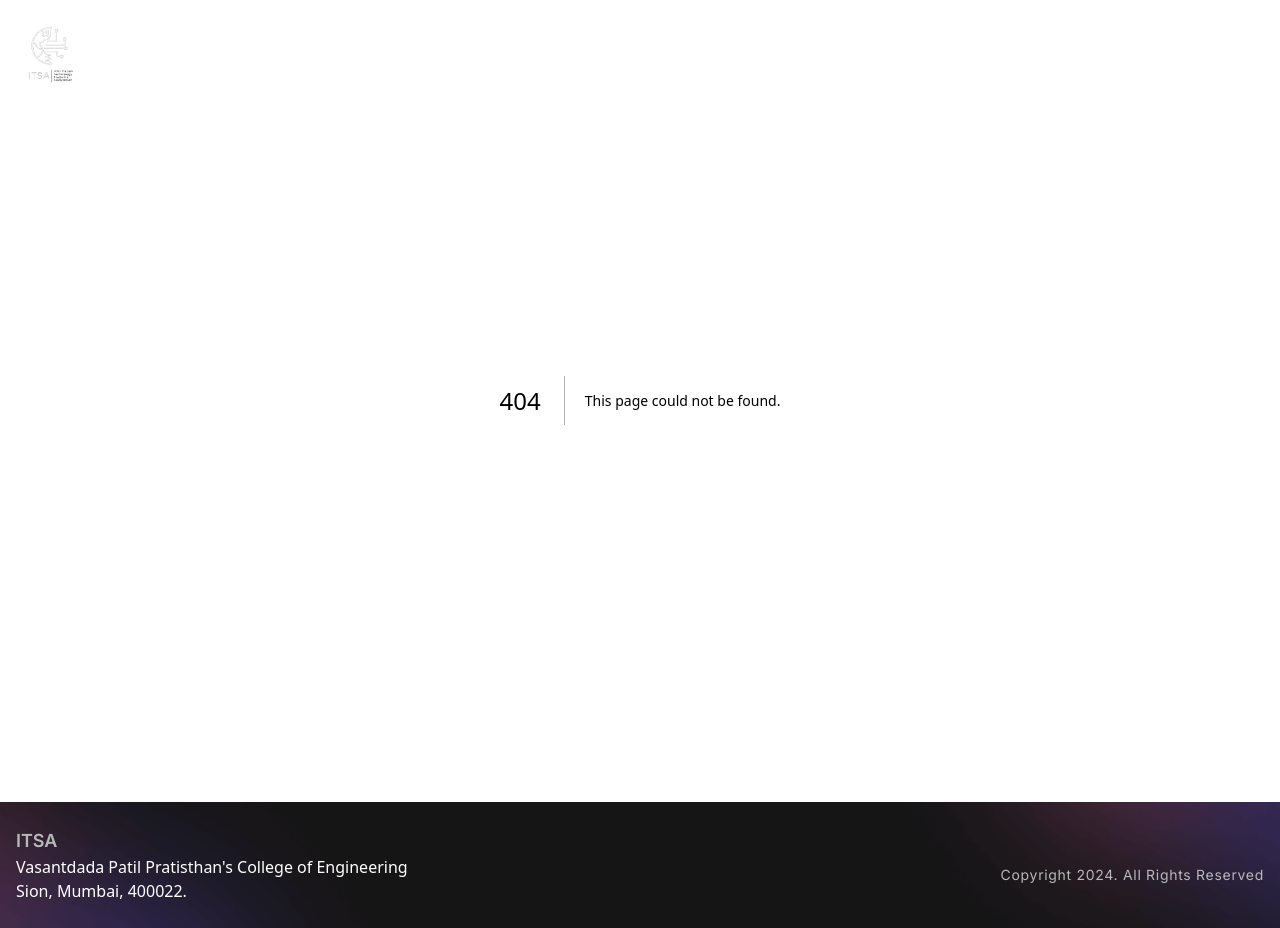
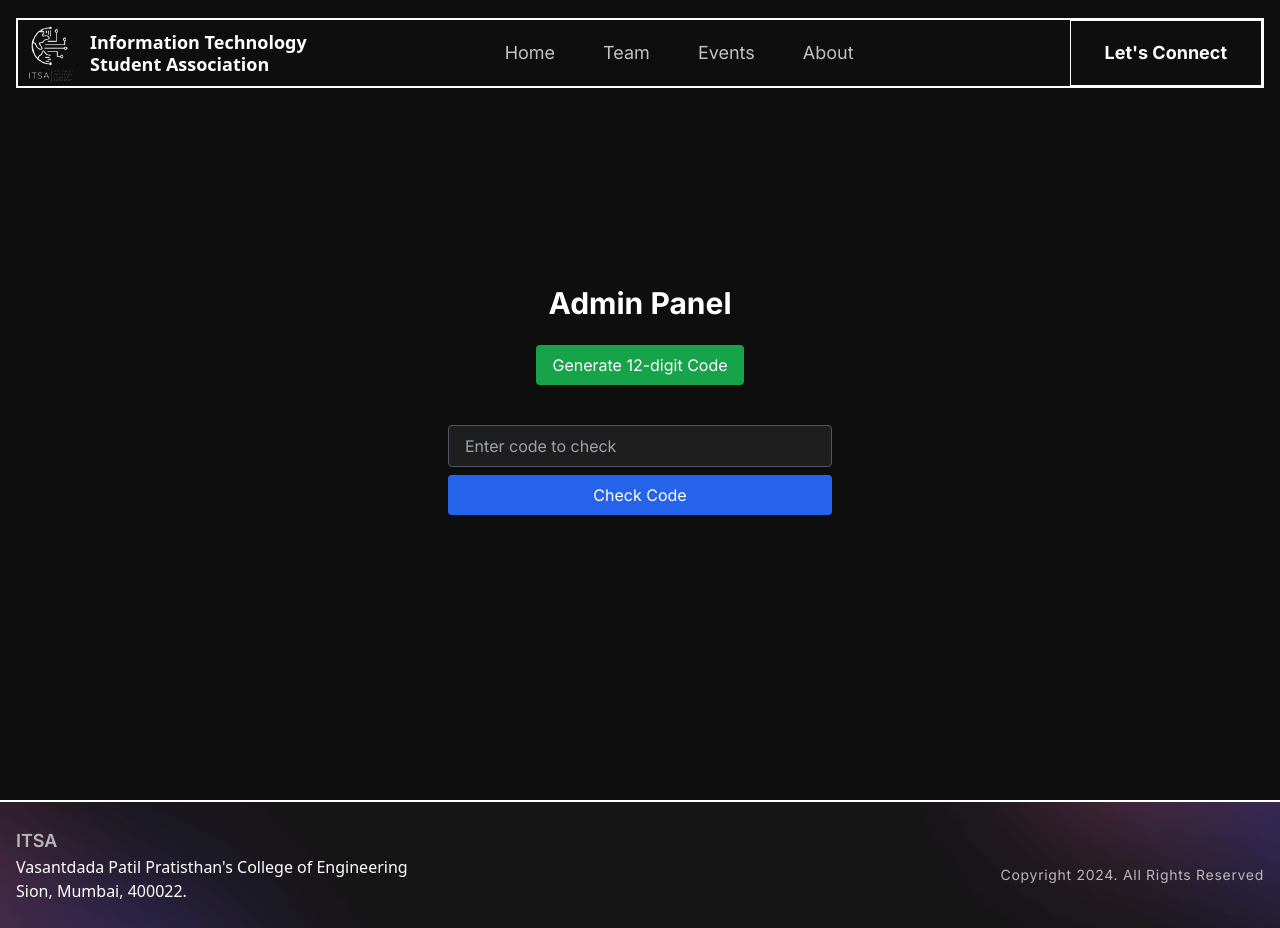
Before and after one commit to Dark-Kernel/itsa-pvppcoe, a Next.js app: page /admin in a window 1280 px wide. Before the commit this address had no page. Built offline with nearby package versions, Linux system fonts and the light colour scheme.

Commit message:
Code generator and checker

```diff
--- a/package.json
+++ b/package.json
@@ -15,6 +15,7 @@
     "animate.css": "^4.1.1",
     "axios": "^1.8.1",
     "lucide-react": "^0.436.0",
+    "mongoose": "^8.16.4",
     "next": "14.2.6",
     "pdfjs-dist": "^3.4.120",
     "react": "^18",
--- /dev/null
+++ b/src/app/admin/page.jsx
@@ -0,0 +1,57 @@
+'use client';
+
+import { useState } from 'react';
+import axios from 'axios';
+
+export default function AdminPage() {
+  const [newCode, setNewCode] = useState('');
+  const [checkValue, setCheckValue] = useState('');
+  const [checkResult, setCheckResult] = useState(null);
+
+  const handleGenerate = async () => {
+    const res = await axios.post('/api/admin/createCode');
+    setNewCode(res.data.code);
+  };
+
+  const handleCheck = async () => {
+    const res = await axios.post('/api/admin/checkCode', { value: checkValue });
+    setCheckResult(res.data.valid ? '✅ Valid Code' : '❌ Invalid Code');
+  };
+
+  return (
+    <div className="min-h-screen flex flex-col items-center justify-center bg-[#0e0e0e] text-white p-6">
+      <h1 className="text-3xl font-bold mb-6">Admin Panel</h1>
+
+      <button
+        onClick={handleGenerate}
+        className="bg-green-600 px-4 py-2 rounded hover:bg-green-500 transition"
+      >
+        Generate 12-digit Code
+      </button>
+
+      {newCode && (
+        <div className="mt-4 text-xl font-mono text-green-400">
+          Generated Code: <span className="underline">{newCode}</span>
+        </div>
+      )}
+
+      <div className="mt-10 w-full max-w-sm">
+        <input
+          value={checkValue}
+          onChange={(e) => setCheckValue(e.target.value)}
+          placeholder="Enter code to check"
+          className="w-full px-4 py-2 rounded bg-[#1e1e1e] border border-gray-600 text-white"
+        />
+        <button
+          onClick={handleCheck}
+          className="mt-2 w-full bg-blue-600 px-4 py-2 rounded hover:bg-blue-500 transition"
+        >
+          Check Code
+        </button>
+        {checkResult && (
+          <p className="mt-2 text-center font-semibold">{checkResult}</p>
+        )}
+      </div>
+    </div>
+  );
+}
--- /dev/null
+++ b/src/app/api/admin/checkCode/route.js
@@ -0,0 +1,16 @@
+// app/api/admin/checkCode/route.js
+import { NextResponse } from 'next/server';
+import connectDB from '@/lib/dbConnect';
+import Code from '@/models/Code';
+
+export async function POST(req) {
+  await connectDB();
+  const { value } = await req.json();
+
+  if (!value) {
+    return NextResponse.json({ valid: false, error: 'Code required' }, { status: 400 });
+  }
+
+  const code = await Code.findOne({ value });
+  return NextResponse.json({ valid: !!code });
+}
--- /dev/null
+++ b/src/app/api/admin/createCode/route.js
@@ -0,0 +1,24 @@
+// app/api/admin/createCode/route.js
+import { NextResponse } from 'next/server';
+import connectDB from '@/lib/dbConnect';
+import Code from '@/models/Code';
+
+function generateRandomCode(length = 12) {
+  const chars = 'ABCDEFGHIJKLMNOPQRSTUVWXYZabcdefghijklmnopqrstuvwxyz0123456789';
+  return Array.from({ length }, () => chars[Math.floor(Math.random() * chars.length)]).join('');
+}
+
+export async function POST() {
+  await connectDB();
+  const value = generateRandomCode();
+
+  try {
+    const existing = await Code.findOne({ value });
+    if (existing) return NextResponse.json({ error: "Code already exists" }, { status: 409 });
+
+    const saved = await Code.create({ value });
+    return NextResponse.json({ success: true, code: saved.value });
+  } catch (err) {
+    return NextResponse.json({ error: 'Server error' }, { status: 500 });
+  }
+}
--- /dev/null
+++ b/src/lib/dbConnect.js
@@ -0,0 +1,19 @@
+import mongoose from 'mongoose';
+
+const connectDB = async () => {
+  if (mongoose.connections[0].readyState) return;
+
+  try {
+    await mongoose.connect(process.env.MONGODB_URI, {
+      dbName: 'test-db', // you can change this to your preferred DB name
+      useNewUrlParser: true,
+      useUnifiedTopology: true,
+    });
+    console.log('MongoDB connected');
+  } catch (error) {
+    console.error('MongoDB connection error:', error);
+    throw new Error('Database connection failed');
+  }
+};
+
+export default connectDB;
--- /dev/null
+++ b/src/models/Code.js
@@ -0,0 +1,10 @@
+// models/Code.js
+import mongoose from "mongoose";
+
+const codeSchema = new mongoose.Schema({
+  value: { type: String, required: true, unique: true },
+  createdAt: { type: Date, default: Date.now },
+});
+
+const Code = mongoose.models.Code || mongoose.model("Code", codeSchema);
+export default Code;
```
Also changed, not shown: jsconfig.json (+4 -3 lines), 2 other files (tests, documents, lock files or other folders).
